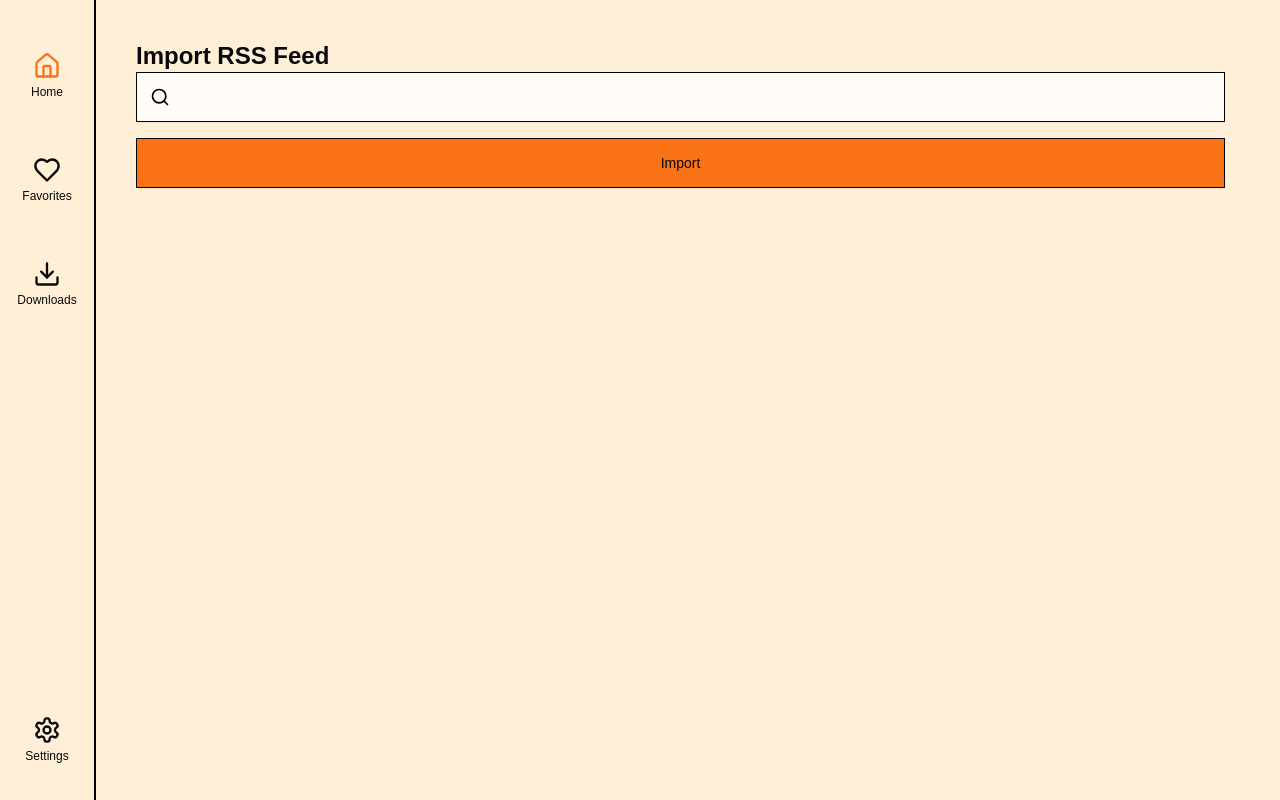
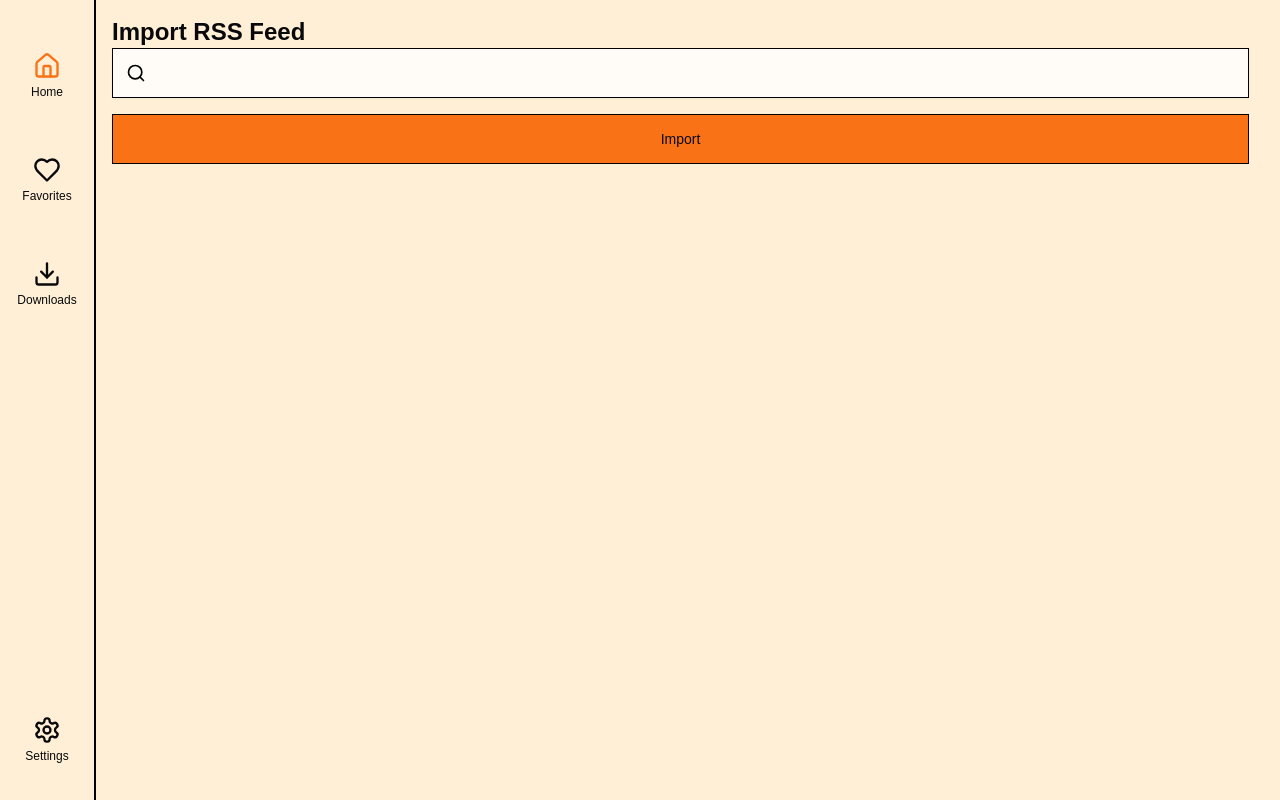
Before and after one commit to Xurify/openrss, a Next.js app: page / in a window 1280 px wide. Built offline with nearby package versions, Linux system fonts and the light colour scheme; a web font is replaced by a local one.

Commit message:
Made PlaybackControls floating - (might go with a different implementation later)

```diff
--- a/app/globals.css
+++ b/app/globals.css
@@ -4,13 +4,16 @@
 
 html {
   height: 100%;
-  scrollbar-gutter: stable;
 }
 
 body {
   height: 100%;
   font-family: Arial, Helvetica, sans-serif;
   background-color: hsl(var(--theme-background));
+}
+
+.scrollbar-gutter-stable {
+  scrollbar-gutter: stable;
 }
 
 @layer base {
--- a/app/layout.tsx
+++ b/app/layout.tsx
@@ -77,9 +77,13 @@ export default function RootLayout({
           <AudioProvider>
             <div className="flex h-full">
               <Sidebar />
-              <div className="flex flex-1 flex-col p-6">
-                {children}
-                <PlaybackControls />
+              <div className="flex flex-col flex-1">
+                <div className="flex flex-1 flex-col overflow-y-auto scrollbar-gutter-stable">
+                  {children}
+                </div>
+                <div className="p-6">
+                  <PlaybackControls />
+                </div>
               </div>
             </div>
           </AudioProvider>
--- a/app/settings/page.tsx
+++ b/app/settings/page.tsx
@@ -15,12 +15,11 @@ import {
 
 export default function SettingsPage() {
   const { clearFeeds } = useStore();
-  const [open, setOpen] = useState(false); // State to control modal visibility
+  const [open, setOpen] = useState(false);
 
   const handleClearFeeds = async () => {
     await clearFeeds();
-    setOpen(false); // Close the modal after clearing
-    alert("All feeds cleared."); // Optional: provide user feedback
+    setOpen(false);
   };
 
   return (
--- a/components/PlaybackControls.tsx
+++ b/components/PlaybackControls.tsx
@@ -70,7 +70,7 @@ export const PlaybackControls = () => {
   const isFavorite = favorites.includes(metadata.guid);
 
   return (
-    <div className="flex items-center bg-[#F4722F] border-2 border-black p-2 w-full h-24 mt-auto">
+    <div className="flex items-center bg-theme-main border-2 border-black p-2 w-full h-24 mt-auto">
       <div className="flex items-center space-x-3 w-1/3">
         <div className="h-20 w-20 min-w-20 min-h-20 mr-4 bg-white border-2 border-black">
           {metadata.imageUrl && (
```
